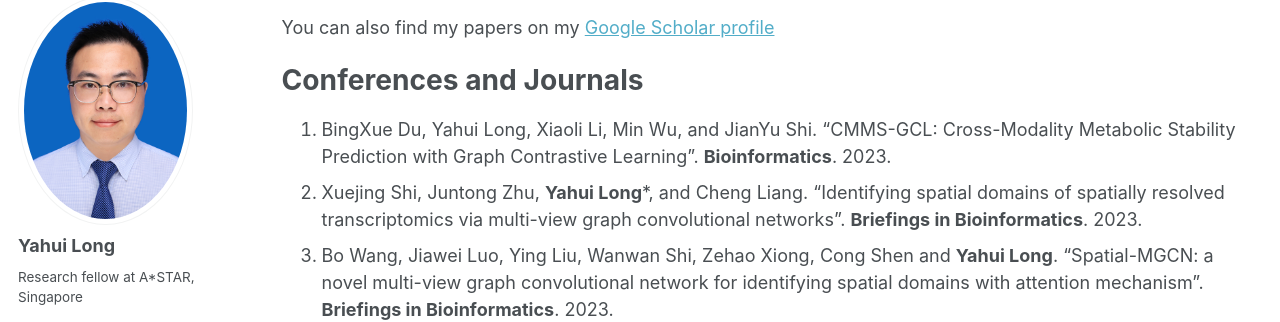
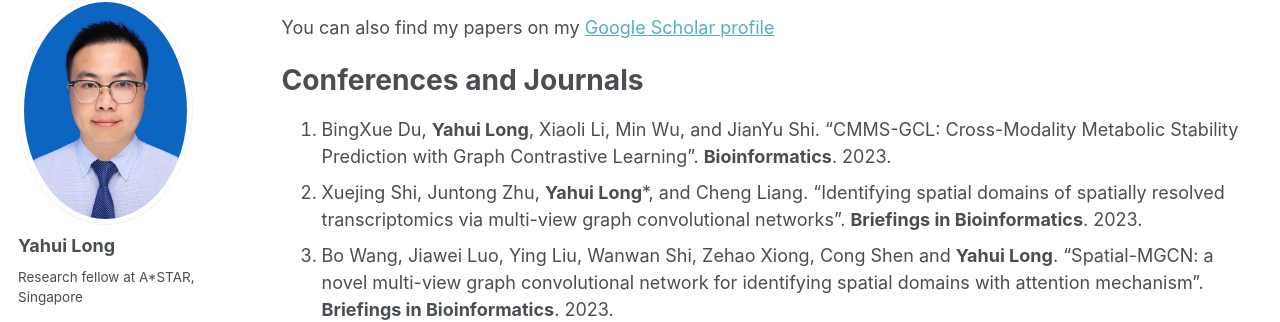
Before and after one commit to longyahui/Home, a Jekyll site: the page built from _pages/publications.md, in a window 1280 px wide and 900 px high. Shown: the part 122-444 px from the top of the window. Built offline with Jekyll 4.4.1, drawn with Linux system fonts in a browser that asks for light colours.

```diff
--- a/_pages/publications.md
+++ b/_pages/publications.md
@@ -12,7 +12,7 @@ redirect_from:
 You can also find my papers on my [Google Scholar profile](https://scholar.google.com/citations?user=lUoNEgcAAAAJ&hl=zh-CN&oi=ao)
 
 # Conferences and Journals
-1. BingXue Du, Yahui Long, Xiaoli Li, Min Wu, and JianYu Shi. "CMMS-GCL: Cross-Modality Metabolic Stability Prediction with Graph Contrastive Learning". **Bioinformatics**. 2023.
+1. BingXue Du, **Yahui Long**, Xiaoli Li, Min Wu, and JianYu Shi. "CMMS-GCL: Cross-Modality Metabolic Stability Prediction with Graph Contrastive Learning". **Bioinformatics**. 2023.
 2. Xuejing Shi, Juntong Zhu, **Yahui Long***, and Cheng Liang. "Identifying spatial domains of spatially resolved transcriptomics via multi-view graph convolutional networks". **Briefings in Bioinformatics**. 2023.
 3. Bo Wang, Jiawei Luo, Ying Liu, Wanwan Shi, Zehao Xiong, Cong Shen and **Yahui Long**. "Spatial-MGCN: a novel multi-view graph convolutional network for identifying spatial domains with attention mechanism". **Briefings in Bioinformatics**. 2023.
 4. **Yahui Long**, Kok Siong Ang, Sha Liao, Raman Sethi, Yang Heng, Chengwei Zhong, Hang Xu, Nazihah Husna, Min Jian, Lai Guan Ng, Ao Chen, Nicholas RJ Gascoigne, Xun Xu, and Jinmiao Chen. "Integrated analysis of spatial multi-omics with SpatialGlue". bioRxiv. 2023.
```
